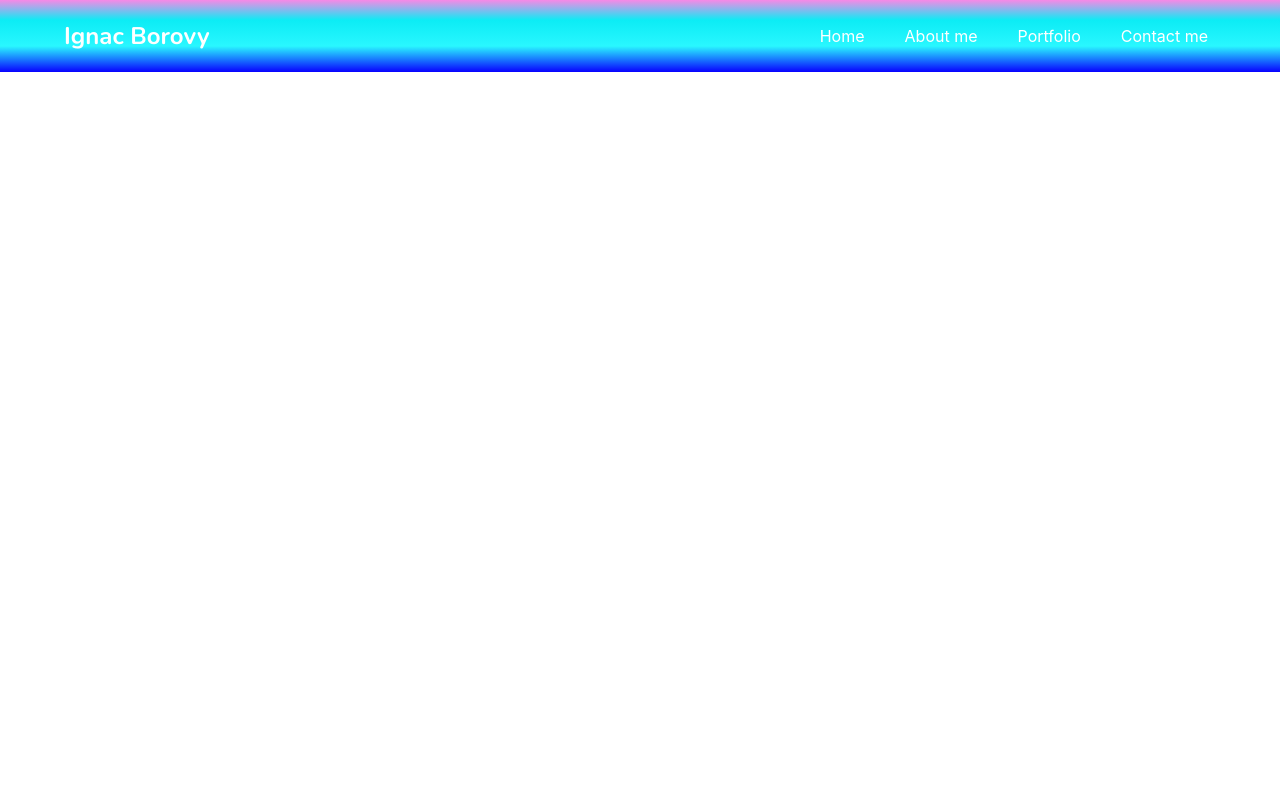
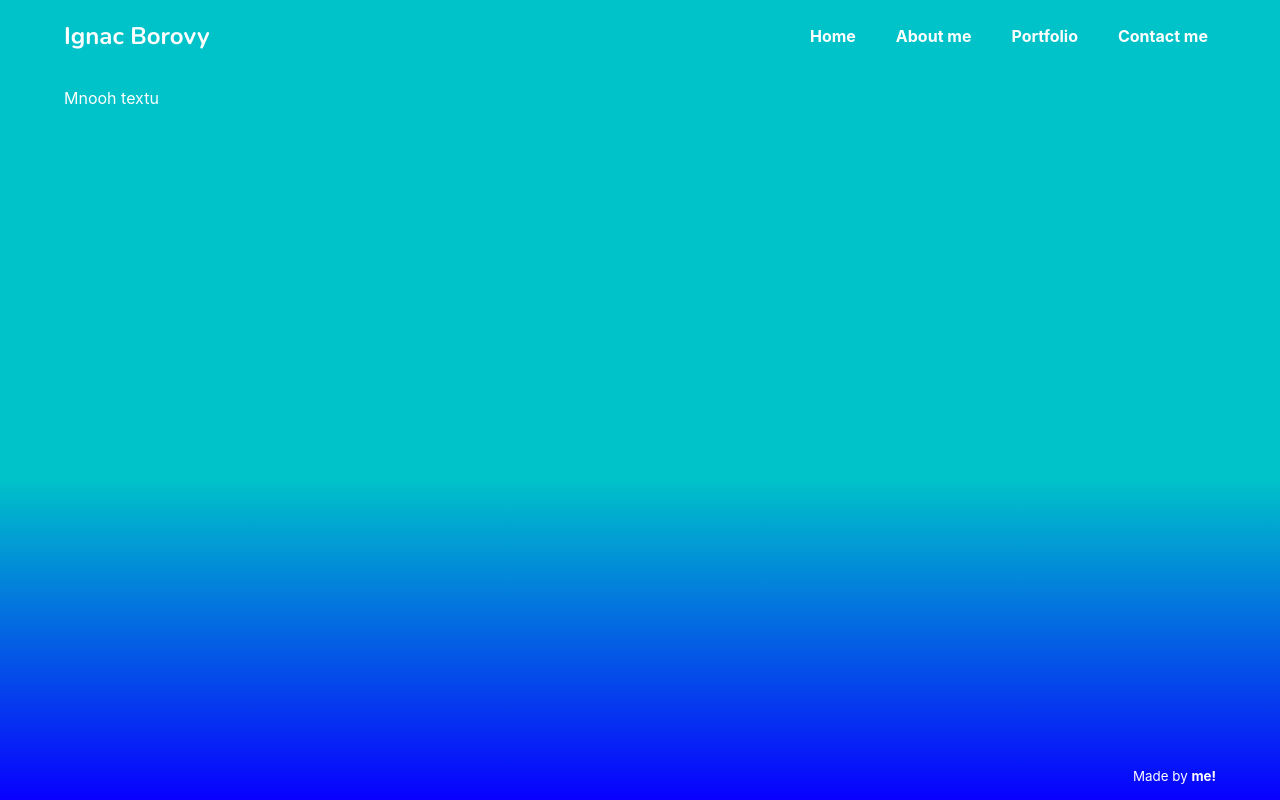
Before and after one commit to iggy228/ignac-borovy, a React (Create React App) app: page / in a window 1280 px wide. Built offline with nearby package versions, Linux system fonts and the light colour scheme.

Commit message:
Make footer and Home component page.

```diff
--- a/package.json
+++ b/package.json
@@ -9,6 +9,7 @@
     "@testing-library/user-event": "^12.1.10",
     "react": "^17.0.2",
     "react-dom": "^17.0.2",
+    "react-router-dom": "^5.2.0",
     "react-scripts": "4.0.3",
     "web-vitals": "^1.0.1"
   },
--- a/src/App.css
+++ b/src/App.css
@@ -1,10 +1,19 @@
 /** general definition for tags */
 .App {
+  height: 100vh;
+  padding: 0 64px;
+  display: flex;
+  flex-direction: column;
   background: rgb(247,136,230);
-  background: linear-gradient(180deg, rgba(247,136,230,1) 0%, rgba(12,236,245,1) 28%, rgba(41,247,255,1) 64%, rgba(8,0,255,1) 100%);
+  background: linear-gradient(180deg,rgba(0,194,201,1) 60%, rgba(8,0,255,1) 100%);
 }
 
-h1, h2, h3, h4, h5, h6, p {
+main {
+  display: flex;
+  flex-grow: 1;
+}
+
+h1, h2, h3, h4, h5, h6, p, small {
   color: white;
 }
 
@@ -15,6 +24,7 @@ h1, h2, h3, h4, h5, h6 {
 a {
   color: white;
   text-decoration: none;
+  font-weight: bold;
 }
 
 
@@ -22,7 +32,6 @@ nav {
   display: flex;
   flex-direction: row;
   justify-content: space-between;
-  padding: 0 64px;
 }
 
 nav h1 {
@@ -49,3 +58,9 @@ nav div a:active {
   border-radius: 8px;
   border: 1px solid white;
 }
+
+footer {
+  display: flex;
+  justify-content: flex-end;
+  padding-bottom: 16px;
+}
--- a/src/App.js
+++ b/src/App.js
@@ -1,4 +1,5 @@
 import Navbar from './components/Navbar'
+import Footer from './components/Footer'
 
 import './App.css';
 
@@ -6,7 +7,10 @@ function App() {
   return (
     <div className="App">
       <Navbar />
-
+      <main>
+        <p>Mnooh textu</p>
+      </main>
+      <Footer />
     </div>
   );
 }
--- /dev/null
+++ b/src/components/Footer.js
@@ -0,0 +1,9 @@
+const Footer = () => {
+    return (
+        <footer>
+            <small>Made by <a href="./">me!</a></small>
+        </footer>
+    );
+}
+
+export default Footer;
```
Also changed, not shown: src/pages/Home.js (added, +11 -0 lines), 1 other file (tests, documents, lock files or other folders).
